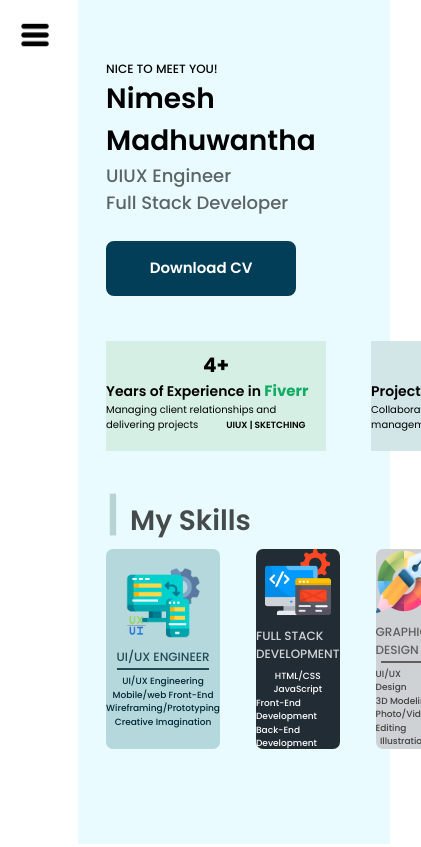
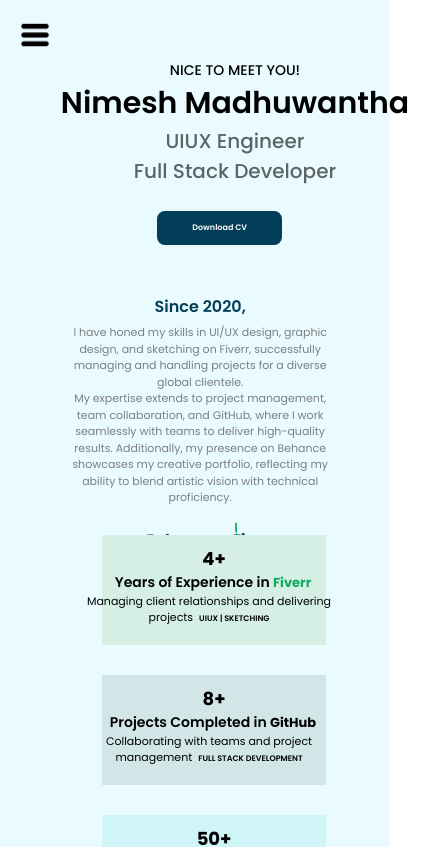
Before and after one commit to NimeshMadhuwantha/My-Portfolio, a React (Vite) app in the folder My-Portfolio/: page /Skills in a window 390 px wide. Shown: the top 847 px of the page, 421 px wide, since content can reach past the window. Built offline with nearby package versions, Linux system fonts and the light colour scheme.

Commit message:
responsive the skill page

```diff
--- a/My-Portfolio/src/components/WebDevelopmentProject/WebDevelopment.jsx
+++ b/My-Portfolio/src/components/WebDevelopmentProject/WebDevelopment.jsx
@@ -17,7 +17,7 @@ const WebDevelopment = () => {
                     <img src={MyPortfolio} alt="" />
                     <h1>Web Application <br />
                     My Portfolio</h1>
-                    <h2>JavaScript | React</h2>
+                    <h2>JavaScript | React | Tailwind CSS</h2>
                 </a>
                 </div>
                 <div className='WebD_Card1'>
@@ -26,7 +26,7 @@ const WebDevelopment = () => {
                     <img src={WeatherApp} alt="" />
                     <h1>Weather Application <br />
                     Python</h1>
-                    <h2>Python | React</h2>
+                    <h2>Python | Tkinter</h2>
                 </a>
                 </div>
                 <div className='WebD_Card1'>
@@ -35,7 +35,7 @@ const WebDevelopment = () => {
                     <img src={CurrencyExchange} alt="" />
                     <h1>Currency Convert <br />
                     Web Application </h1>
-                    <h2>JavaScript | React</h2>
+                    <h2>JavaScript | React | Tailwind CSS</h2>
                 </a>
                 </div>
 
@@ -47,7 +47,7 @@ const WebDevelopment = () => {
                     <img src={GameSeek} alt="" />
                     <h1>GameSeek  <br />
                     Web Application </h1>
-                    <h2>JavaScript | React</h2>
+                    <h2>TypeScript | React | Chakara UI</h2>
                 </a>
                 </div>
                 <div className='WebD_Card1'>
--- a/My-Portfolio/src/pages/Contact/Contact.css
+++ b/My-Portfolio/src/pages/Contact/Contact.css
@@ -420,8 +420,14 @@
   .Contact_MiddleContent{
     margin-left: 8%;
   }
+  .Contact_LetsConnect_Text{
+    margin-left: -10%;
+  }
+  .Contact_GetTouch{
+    margin-left: -10%;
+  }
 }
-@media (max-width: 564px){
+@media (max-width: 680px){
   .Contact_MiddleContent{
     padding-right: 5px;
   }
@@ -431,4 +437,5 @@
   .Contact_TopContent{
     margin-left: 8%;
   }
+
 }
--- a/My-Portfolio/src/pages/Portfolio/Portfolio.css
+++ b/My-Portfolio/src/pages/Portfolio/Portfolio.css
@@ -91,7 +91,7 @@
 }
 
 .pop_up img {
-    max-width: 100%;
+    max-width: 90vh;
     max-height: 80vh;
     border-radius: 5px;
 }
--- a/My-Portfolio/src/pages/Skills/Skills.css
+++ b/My-Portfolio/src/pages/Skills/Skills.css
@@ -4,12 +4,12 @@
     height: 100vh;
     min-height: 720px;
     background-color: #E9FBFF;
-    position: fixed;
-    left: 20%;
+
+    margin-left: 20%;
 }
 .Skills_TopContent{
     margin-left: 9%;
-    margin-top: 60px;
+    padding-top: 60px;
 }
 .Skills_Nice_to_meet_Text{
     font-size: 12px;
@@ -369,3 +369,374 @@
   .Skills_Bottom_Cards{
     animation: slowFadeIn 0.6s ease-in-out;
   }
+
+
+  /* Responsive */
+
+  @media (max-width: 1500px){
+    .Skills_MainContent{
+        height: 100vh;
+    }
+    .Skills_TopContent{
+        width: 40%;
+    }
+    .Skills_Nice_to_meet_Text{
+        font-size: 12px;
+    }
+    .Skills_MyName{
+        font-size: 28px;
+    }
+    .Skills_MyOccupation{
+        font-size: 18px;
+    }
+    .Skills_FiverrExp{
+        width: 41%;
+        margin-left: 47%;
+    }
+    .Skills_Exp_Cards{
+        gap: 4%;
+    }
+
+    .Skills_Exp_Card1,
+    .Skills_Exp_Card2,
+    .Skills_Exp_Card3{
+        width: 26%;
+        height: 110px;
+    }
+    .Skills_Bottom_Cards{
+        gap: 3%;
+    }
+    .Skills_Bottom_Cards img{
+        height: 40%;
+    }
+
+    .Skills_Bottom_Card1,
+    .Skills_Bottom_Card2,
+    .Skills_Bottom_Card3,
+    .Skills_Bottom_Card4{
+        width: 19.2%;
+        height: 200px;
+    }
+  }
+  @media (max-width: 1440px){
+    .Skills_MyName{
+        font-size: 26px;
+    }
+    .Skills_MyOccupation{
+        font-size: 17px;
+    }
+    .Skills_Card1_Text1{
+        font-size: 18px;
+    }
+    .Skills_Exp_Card1 ,
+    .Skills_Exp_Card2 ,
+    .Skills_Exp_Card3 ,
+    .Skills_Exp_Card4 {
+        margin-top: 10px;
+    }
+    .Skills_Card1_Text2,
+    .Skills_Card2_Text2,
+    .Skills_Card3_Text2{
+        font-size: 13px;
+        margin-left: 10px;
+    }
+    .Skills_Card1_Text2 span,
+    .Skills_Card2_Text2 span,
+    .Skills_Card3_Text2 span{
+        font-size: 15px;
+    }
+    .Skills_Card1_Text3,
+    .Skills_Card3_Text3,
+    .Skills_Card1_Text3{
+        margin-left: 10px;
+        font-size: 10px;
+    }
+    .Skills_Card1_Text3 span,
+    .Skills_Card3_Text3 span,
+    .Skills_Card1_Text3 span{
+        margin-left: 20px;
+        font-size: 8px;
+    }
+    .Skills_MySkills h1{
+        font-size: 24px;
+        margin-top: -20px;
+    }
+    .Skills_MySkills span{
+        font-size: 36px;
+    }
+    .Skills_Bottom_Cards h1{
+        font-size: 11px;
+    }
+    .Skills_Bottom_Cards h2{
+        font-size: 9px;
+    }
+    .Skills_Bottom_Cards img{
+        height: 30%;
+        margin-top: -5px;
+    }
+    .Skills_Bottom_Card1,
+    .Skills_Bottom_Card2,
+    .Skills_Bottom_Card3,
+    .Skills_Bottom_Card4{
+        height: 170px;
+    }
+  }
+  @media (max-width: 1280px){
+    .Skills_Para h1{
+        font-size: 12px;
+    }
+    .Skills_Para span{
+        font-size: 16px;
+    }
+    .Skills_SiteLogo img{
+        width: auto;
+        height: 30px;
+    }
+    .Skills_Card1_Text2,
+    .Skills_Card2_Text2,
+    .Skills_Card3_Text2{
+        font-size: 12px;
+        margin-left: 15px;
+    }
+    .Skills_Card1_Text2 span,
+    .Skills_Card2_Text2 span,
+    .Skills_Card3_Text2 span{
+        font-size: 14px;
+    }
+    .Skills_Card1_Text3,
+    .Skills_Card3_Text3,
+    .Skills_Card1_Text3{
+        margin-left: 15px;
+        font-size: 9px;
+        width: 90%;
+    }
+    .Skills_Card1_Text3 span,
+    .Skills_Card3_Text3 span,
+    .Skills_Card1_Text3 span{
+        margin-left: 20px;
+        font-size: 8px;
+    }
+  }
+  @media (max-width: 1140px){
+    .Skills_MainContent{
+        width: 78%;
+        margin-left: 22%;
+    }
+    .Skills_Nice_to_meet_Text{
+        font-size: 12px;
+    }
+    .Skills_MyName{
+        font-size: 24px;
+    }
+    .Skills_MyOccupation{
+        font-size: 17px;
+    }
+    .Skills_Para{
+        margin-top: 10px;
+    }
+    .Skills_TopContent,
+    .Skills_View_Button,
+    .Skills_Exp_Cards,
+    .Skills_MySkills,
+    .Skills_Bottom_Cards{
+        margin-left: 6%;
+    }
+    .Skills_Para h1{
+        font-size: 11px;
+    }
+    .Skills_Para span{
+        font-size: 14px;
+    }
+    .Skills_Card1_Text2,
+    .Skills_Card2_Text2,
+    .Skills_Card3_Text2{
+        font-size: 11px;
+        margin-left: 25px;
+    }
+    .Skills_Card1_Text2 span,
+    .Skills_Card2_Text2 span,
+    .Skills_Card3_Text2 span{
+        font-size: 13px;
+    }
+    .Skills_Card1_Text3,
+    .Skills_Card3_Text3,
+    .Skills_Card1_Text3{
+        margin-left: 25px;
+        font-size: 9px;
+        width: 80%;
+    }
+    .Skills_Card1_Text3 span,
+    .Skills_Card3_Text3 span,
+    .Skills_Card1_Text3 span{
+        margin-left: 6px;
+        font-size: 8px;
+    }
+    .Skills_Bottom_Cards h1{
+        font-size: 10px;
+    }
+    .Skills_Bottom_Cards h2{
+        font-size: 8px;
+    }
+  }
+  @media (max-width: 1024px){
+    .Skills_MainContent{
+        width: 100%;
+        margin-left: 0;
+    }
+    .Skills_TopContent,
+    .Skills_View_Button,
+    .Skills_Exp_Cards,
+    .Skills_MySkills,
+    .Skills_Bottom_Cards{
+        margin-left: 100px;
+    }
+    .Skills_Para{
+        margin-top: 20px;
+    }
+  }
+  @media (max-width: 940px){
+    .Skills_TopContent,
+    .Skills_View_Button,
+    .Skills_Exp_Cards,
+    .Skills_MySkills,
+    .Skills_Bottom_Cards{
+        margin-left: 70px;
+    }
+    .Skills_Nice_to_meet_Text{
+        font-size: 11px;
+    }
+    .Skills_MyName{
+        font-size: 20px;
+    }
+    .Skills_MyOccupation{
+        font-size: 15px;
+    }
+    .Skills_Para{
+        width: 100%;
+    }
+    .Skills_Exp_Card1,
+    .Skills_Exp_Card2,
+    .Skills_Exp_Card3{
+        width: 27%;
+        height: 110px;
+    }
+
+    .Skills_Bottom_Cards img{
+        height: 30%;
+    }
+
+    .Skills_Bottom_Card1,
+    .Skills_Bottom_Card2,
+    .Skills_Bottom_Card3,
+    .Skills_Bottom_Card4{
+        width: 20%;
+        height: 140px;
+    }
+    .Skills_Bottom_Cards h1{
+        font-size: 9px;
+    }
+    .Skills_Bottom_Cards h2{
+        font-size: 7px;
+    }
+  }
+  @media (max-width: 768px){
+    .Skills_MainContent{
+        width: 100%;
+        height: 100vh;
+        min-height: 1250px;
+    }
+    .Skills_TopContent{
+        width: 90%;
+    }
+    .Skills_Nice_to_meet_Text{
+        font-size: 14px;
+    }
+    .Skills_MyName{
+        font-size: 30px;
+    }
+    .Skills_MyOccupation{
+        font-size: 20px;
+    }
+    .Skills_TopContent h1{
+        text-align: center;
+        justify-content: center;
+        margin-left: -6%;
+    }
+    .Skills_View_Button{
+        margin-left: 40.3%;
+    }
+    .Skills_SiteLogo img{
+        height: 30px;
+        width: auto;
+
+    }
+    .Skills_FiverrExp{
+        margin-top: 50px;
+        align-items: center;
+        justify-content: center;
+        margin-left: 30%;
+    }
+    .Skills_SiteLogo{
+        margin-left: 12%;
+    }
+    .Skills_FiverrExp h1{
+        text-align: center;
+    }
+    .Skills_Para {
+        display: flex;
+        flex-direction: column;
+        align-items: center;
+        justify-content: center;
+        text-align: center;
+        width: 160%;
+        margin-left: -28%;
+      }
+      .Skills_Para span {
+        display: block;
+        font-size: 16px;
+        margin-bottom: 5px;
+      }
+      .Skills_Card1_Text2,
+      .Skills_Card2_Text2,
+      .Skills_Card3_Text2{
+        margin-left: -2px;
+        font-size: 14px;
+      }
+      .Skills_Card1_Text3,
+      .Skills_Card1_Text3,
+      .Skills_Card3_Text3{
+        font-size: 11px;
+        width: 250px;
+        margin-left: -20px;
+      }
+      .Skills_MySkills h1{
+        text-align: center;
+        margin-left: -5%;
+      }
+      .Skills_Exp_Cards {
+        display: flex;
+        flex-direction: column;
+        align-items: center;
+      }
+
+      .Skills_Exp_Cards > div {
+        width: 70%;
+        margin-bottom: 20px;
+        margin-left: -10%;
+      }
+
+      .Skills_Exp_Card1,
+      .Skills_Exp_Card2,
+      .Skills_Exp_Card3 {
+        text-align: center;
+      }
+      .Skills_Bottom_Cards{
+        margin-top: 10px;
+      }
+
+
+
+  }
+  @media (max-width: 680px){
+
+  }
--- a/My-Portfolio/src/pages/Skills/Skills.jsx
+++ b/My-Portfolio/src/pages/Skills/Skills.jsx
@@ -69,20 +69,32 @@ export default function Skills() {
              <button
                className="bg-[#023E57] hover:bg-transparent text-white font-semibold
                hover:text-[#023E57] border-4 border-[#023E57]
-               rounded-lg transition-all duration-1000"
-               style={{ fontSize: '15px', width: '190px', height: '55px' }}
+               rounded-lg transition-all duration-1000
+               xl:w-[230px] xl:h-[55px]
+                lg:w-[195px] lg:h-[45px]
+                md:w-[170px] md:h-[40px]
+                sm:w-[155px] sm:h-[40px]
+                w-[125px] h-[34px]
+                xl:text-[1.1rem]
+                lg:text-[1rem]
+                md:text-[0.8rem]
+                sm:text-[0.7rem]
+                text-[0.5rem]
+                "
                onClick={handleDownload}
              >
              Download CV
              </button>
         </div>
         <div className='Skills_FiverrExp'>
-          <h1><span>Since 2020,</span> I have honed my skills in UI/UX design, graphic design, and sketching on Fiverr,
+          <div className='Skills_Para'>
+          <h1 ><span>Since 2020,</span> I have honed my skills in UI/UX design, graphic design, and sketching on Fiverr,
             successfully managing and handling projects for a diverse global clientele. <br />
           My expertise extends to project management, team collaboration, and GitHub,
           where I work seamlessly with teams to deliver high-quality results.
           Additionally, my presence on Behance showcases my creative portfolio,
           reflecting my ability to blend artistic vision with technical proficiency.</h1>
+          </div>
 
         <div className='Skills_SiteLogo'>
           <div className='Skills_BehanceLogo'>
```
